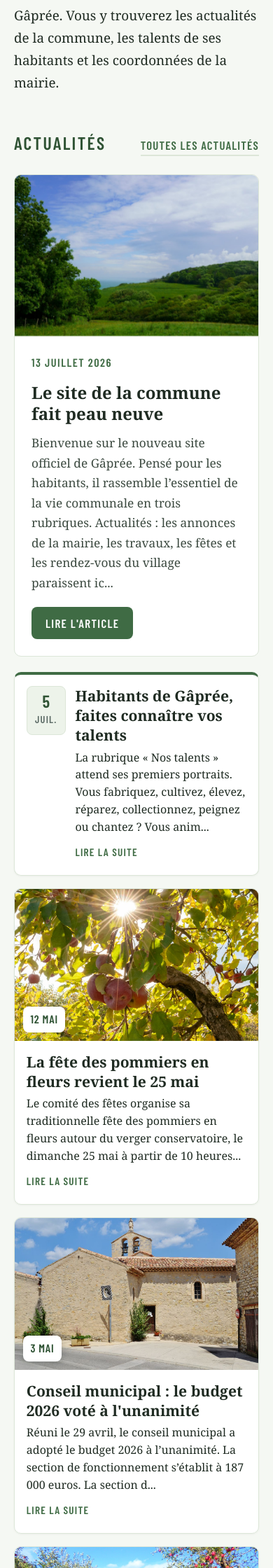
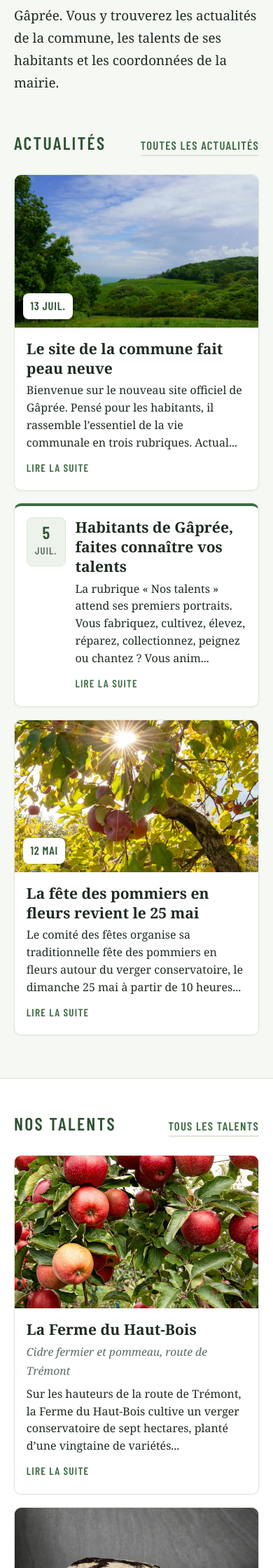
Before and after one commit to davidlotaut/gapree-website, a Jekyll site: the page built from index.html, in a window 390 px wide. Shown: the part 689-2929 px from the top of the page at 70% size. Built offline with Jekyll 4.4.1, drawn with Linux system fonts in a browser that asks for light colours; some of the changed text lies outside the part shown.

Commit message:
feat: trois actualités de taille égale sur l'accueil
Remarque de la mairie (call du 04/09) : la mise en avant de la dernière
actualité en grand laissait croire à une hiérarchie d'importance. Les
actualités s'affichent désormais comme les talents, trois cartes de même
taille, le reste derrière « Toutes les actualités ».

Co-Authored-By: Claude Opus 5 <noreply@anthropic.com>

```diff
--- a/assets/css/style.css
+++ b/assets/css/style.css
@@ -251,81 +251,6 @@ button:focus-visible {
   display: grid;
   grid-template-columns: repeat(auto-fill, minmax(min(340px, 100%), 1fr));
   gap: clamp(18px, 2.2vw, 30px);
-}
-
-/* --- À la une (dernière actualité, page d'accueil) -------------------------- */
-
-.une {
-  display: grid;
-  grid-template-columns: minmax(0, 1.25fr) minmax(0, 1fr);
-  background: var(--blanc);
-  border: 1px solid var(--sauge);
-  border-radius: var(--radius);
-  overflow: hidden;
-  text-decoration: none;
-  color: var(--encre);
-  margin-bottom: clamp(22px, 3vw, 36px);
-  transition: border-color 0.15s, box-shadow 0.15s;
-}
-
-.une:hover {
-  border-color: var(--prairie);
-  box-shadow: 0 12px 30px rgba(31, 43, 34, 0.12);
-  color: var(--encre);
-}
-
-.une-img { position: relative; min-height: 300px; }
-
-.une-img img {
-  position: absolute;
-  inset: 0;
-  width: 100%;
-  height: 100%;
-  object-fit: cover;
-}
-
-.une-img--vide { background: var(--sauge-pale); }
-
-.une-body {
-  padding: clamp(1.5rem, 3vw, 2.6rem);
-  display: flex;
-  flex-direction: column;
-  align-items: flex-start;
-  justify-content: center;
-  gap: 0.85rem;
-}
-
-.une-date {
-  margin: 0;
-  font-family: var(--signaletique);
-  font-weight: 600;
-  font-size: 1.02rem;
-  letter-spacing: 0.09em;
-  text-transform: uppercase;
-  color: var(--prairie);
-}
-
-.une-titre {
-  margin: 0;
-  font-family: var(--bulletin);
-  font-size: clamp(1.5rem, 2.6vw, 2.1rem);
-  line-height: 1.25;
-}
-
-.une:hover .une-titre { color: var(--prairie-fonce); }
-
-.une-extrait {
-  margin: 0;
-  font-size: 1.08rem;
-  line-height: 1.65;
-  color: #3C4A40;
-}
-
-.une .btn { margin-top: 0.4rem; }
-
-@media (max-width: 820px) {
-  .une { grid-template-columns: 1fr; }
-  .une-img { min-height: 230px; }
 }
 
 .empty {
--- a/index.html
+++ b/index.html
@@ -20,41 +20,29 @@ section: accueil
   </div>
 
   {% if actus.size > 0 %}
-  {% assign une = actus | first %}
-  <a class="une" href="{{ une.url | relative_url }}">
-    <div class="une-img{% unless une.image %} une-img--vide{% endunless %}">
-      {% if une.image %}<img src="{{ une.image | relative_url }}" alt="">{% endif %}
-    </div>
-    <div class="une-body">
-      <p class="une-date">{% include date_fr.html date=une.date %}</p>
-      <h3 class="une-titre">{{ une.title }}</h3>
-      <p class="une-extrait">{{ une.content | strip_html | normalize_whitespace | truncate: 250 }}</p>
-      <span class="btn">Lire l'article</span>
-    </div>
-  </a>
-
-  {% if actus.size > 1 %}
   <div class="grid">
-    {% for item in actus offset: 1 limit: 6 %}{% include card.html item=item type="actualite" %}{% endfor %}
+    {% for item in actus limit: 3 %}{% include card.html item=item type="actualite" %}{% endfor %}
   </div>
-  {% endif %}
   {% else %}
   <p class="empty">Aucune actualité pour le moment. Les informations de la commune paraîtront ici.</p>
   {% endif %}
 </section>
 
 {% assign portraits = site.talents | sort: "date" | reverse %}
-{% if portraits.size > 0 %}
 <section class="section section--blanche" aria-labelledby="titre-talents">
   <div class="section-head">
     <h2 class="section-title" id="titre-talents">Nos talents</h2>
     <a class="section-link" href="{{ '/talents/' | relative_url }}">Tous les talents</a>
   </div>
+
+  {% if portraits.size > 0 %}
   <div class="grid">
     {% for item in portraits limit: 3 %}{% include card.html item=item type="talent" %}{% endfor %}
   </div>
+  {% else %}
+  <p class="empty">Aucun portrait pour le moment. Vous avez un savoir-faire ou une passion à partager ? Faites-vous connaître auprès de la mairie.</p>
+  {% endif %}
 </section>
-{% endif %}
 
 <section class="bande-contact" aria-labelledby="titre-bande-contact">
   <div class="bande-texte">
```
